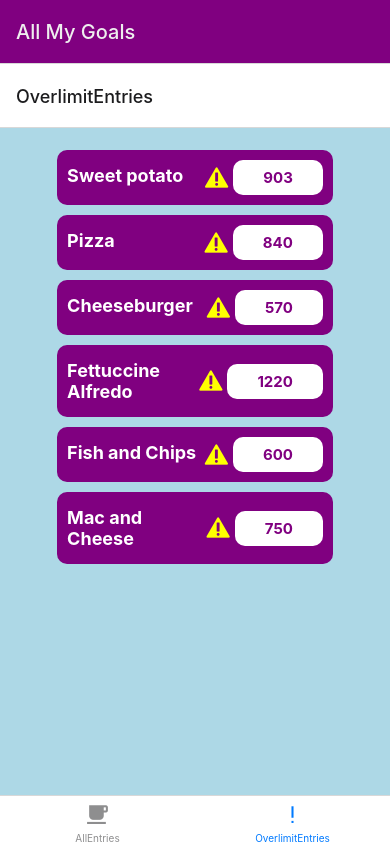
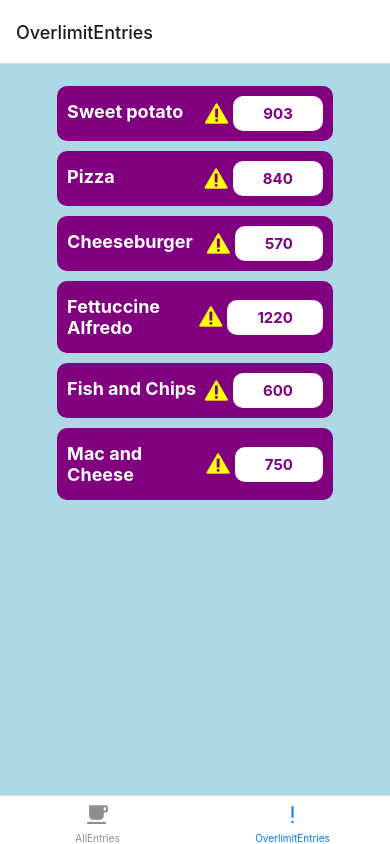
Before and after one commit to qcwssss/CS5520-A2, a React Native app: screen /OverlimitEntries in a window 390 px wide. Built offline with nearby package versions, Linux system fonts and the light colour scheme.

Commit message:
set bottom tab option headers as home screen header

```diff
--- a/App.js
+++ b/App.js
@@ -4,50 +4,32 @@ import { StatusBar } from "expo-status-bar";
 import { StyleSheet, Text, SafeAreaView } from "react-native";
 import Home from "./components/BottomNavTabs";
 import EditEntry from "./components/EditEntry";
-import AllEntries from "./screens/AllEntries";
 
 const Stack = createNativeStackNavigator();
+const headerOptions = {
+  headerStyle: {
+    backgroundColor: "purple",
+  },
+  headerTintColor: "#eee",
+  headerTitleStyle: {
+    fontSize: 20,
+  },
+};
 
-export default function App() {
+function App() {
   return (
     <NavigationContainer>
-      <Stack.Navigator
-        screenOptions={{
-          headerStyle: {
-            backgroundColor: "purple",
-          },
-          headerTintColor: "#eee",
-          headerTitleStyle: {
-            fontSize: 20,
-          },
-        }}
-      >
+      <StatusBar />
+      <Stack.Navigator screenOptions={headerOptions}>
         <Stack.Screen
-          options={{
-            title: "All My Goals",
-          }}
+          options={{ headerShown: false }}
           name="Home"
           component={Home}
         />
-
-        {/* <Stack.Screen
-          options={{
-            title: "All Entries",
-          }}
-          name="All Entries"
-          component={AllEntries}
-        /> */}
         <Stack.Screen name="EditEntry" component={EditEntry} />
       </Stack.Navigator>
     </NavigationContainer>
   );
 }
 
-const styles = StyleSheet.create({
-  container: {
-    flex: 1,
-    backgroundColor: "#fff",
-    alignItems: "center",
-    justifyContent: "center",
-  },
-});
+export default App;
--- a/components/BottomNavTabs.js
+++ b/components/BottomNavTabs.js
@@ -11,6 +11,7 @@ const Tab = createBottomTabNavigator();
 const Home = () => {
   //   const navigation = useNavigation();
   //   console.log(route);
+
   return (
     <Tab.Navigator>
       <Tab.Screen
@@ -20,7 +21,7 @@ const Home = () => {
           tabBarIcon: ({ color, size }) => (
             <MaterialCommunityIcons name="coffee" size={size} color={color} />
           ),
-          headerShown: false,
+          //   headerShown: false,
         }}
       />
       <Tab.Screen
--- a/components/EditEntry.js
+++ b/components/EditEntry.js
@@ -12,7 +12,7 @@ const onCheck = () => {
 };
 
 const EditEntry = ({ route }) => {
-  const entry = route.params;
+  const entry = route.params.entryItem;
   console.log(entry);
   return (
     <View style={styles.container}>
--- a/components/EntryComponent.js
+++ b/components/EntryComponent.js
@@ -11,7 +11,7 @@ const EntryComponent = ({ entry }) => {
 
   const onPressEntry = () => {
     // console.log("pressed", entry);
-    naviagtion.navigate("EditEntry", entry);
+    naviagtion.navigate("EditEntry", { entryItem: entry });
   };
 
   return (
```
